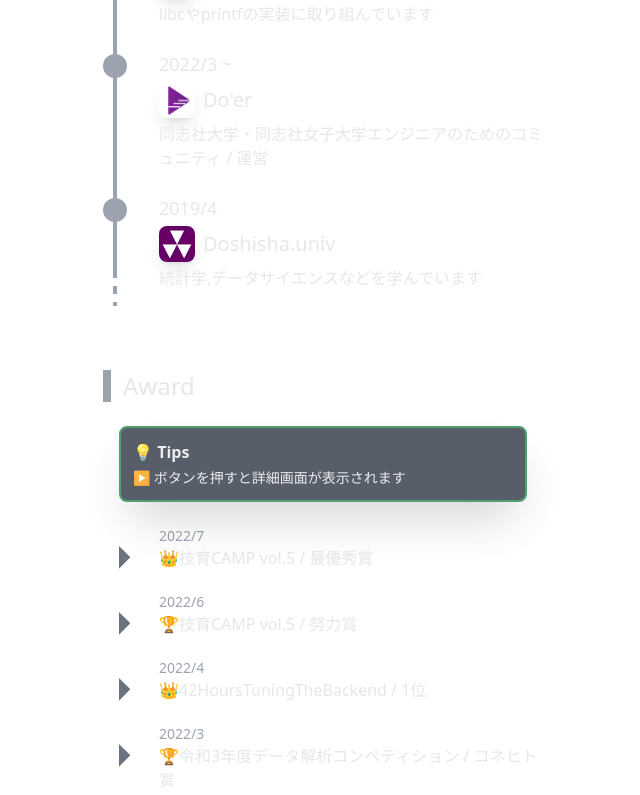
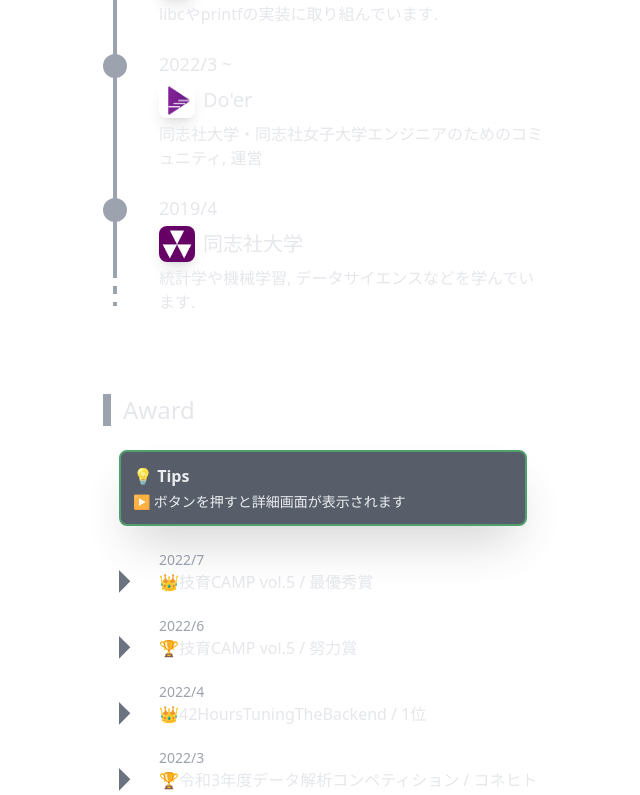
Before and after one commit to mahiro72/mahiro72-resume, a React (Create React App) app: page / in a window 1280 px wide. Shown: the part 1314-2109 px from the top of the page, without its empty margins (457-1097 px from the left). Built offline with nearby package versions, Linux system fonts and the light colour scheme.

Commit message:
education更新

```diff
--- a/src/data/profile/education/data.ts
+++ b/src/data/profile/education/data.ts
@@ -8,19 +8,19 @@ const data = {
             "date":"2022/4 ~",
             "img":img_42tokyo,
             "name":"42Tokyo",
-            "about":"libcやprintfの実装に取り組んでいます"
+            "about":"libcやprintfの実装に取り組んでいます."
         },
         {
             "date":"2022/3 ~",
             "img":img_doer,
             "name":"Do'er",
-            "about":"同志社大学・同志社女子大学エンジニアのためのコミュニティ / 運営"
+            "about":"同志社大学・同志社女子大学エンジニアのためのコミュニティ, 運営"
         },
         {
             "date":"2019/4",
             "img":img_doshisha,
-            "name":"Doshisha.univ",
-            "about":"統計学,データサイエンスなどを学んでいます"
+            "name":"同志社大学",
+            "about":"統計学や機械学習, データサイエンスなどを学んでいます."
         }
     ]
 }
```
